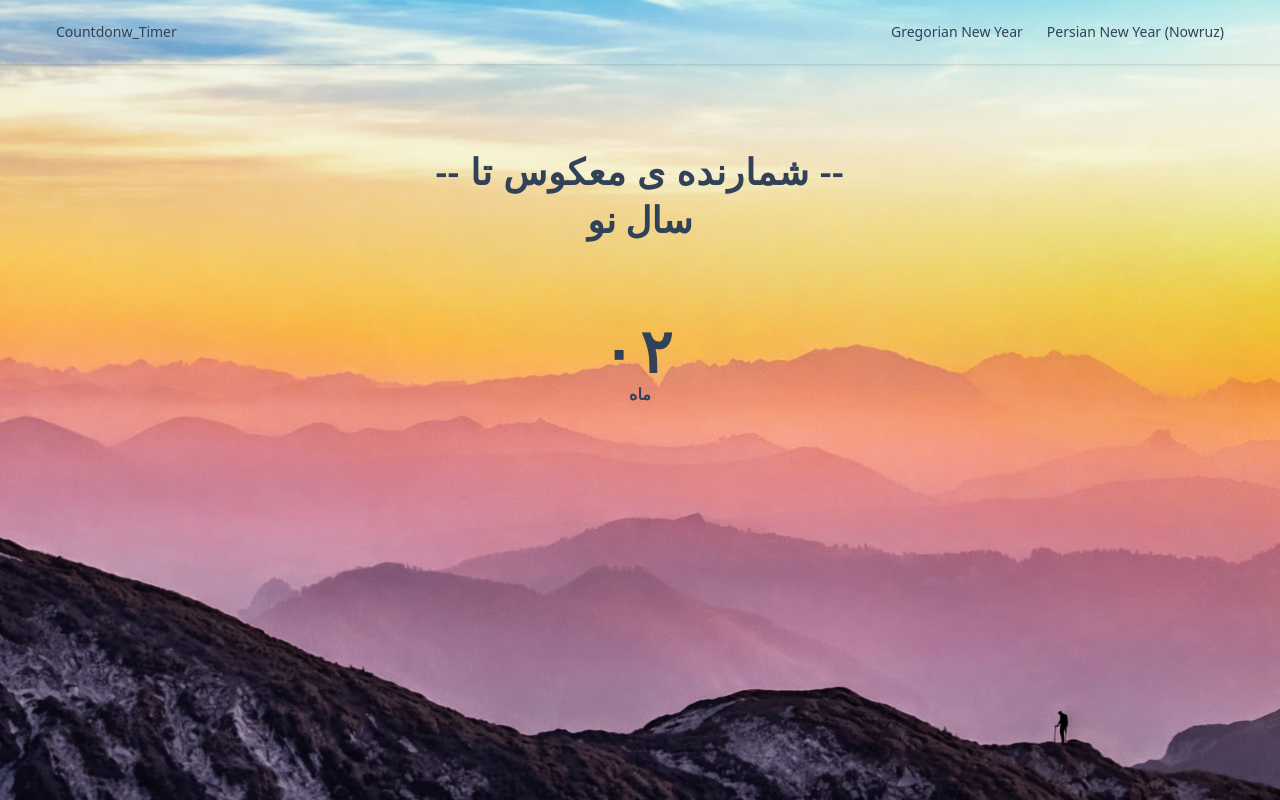
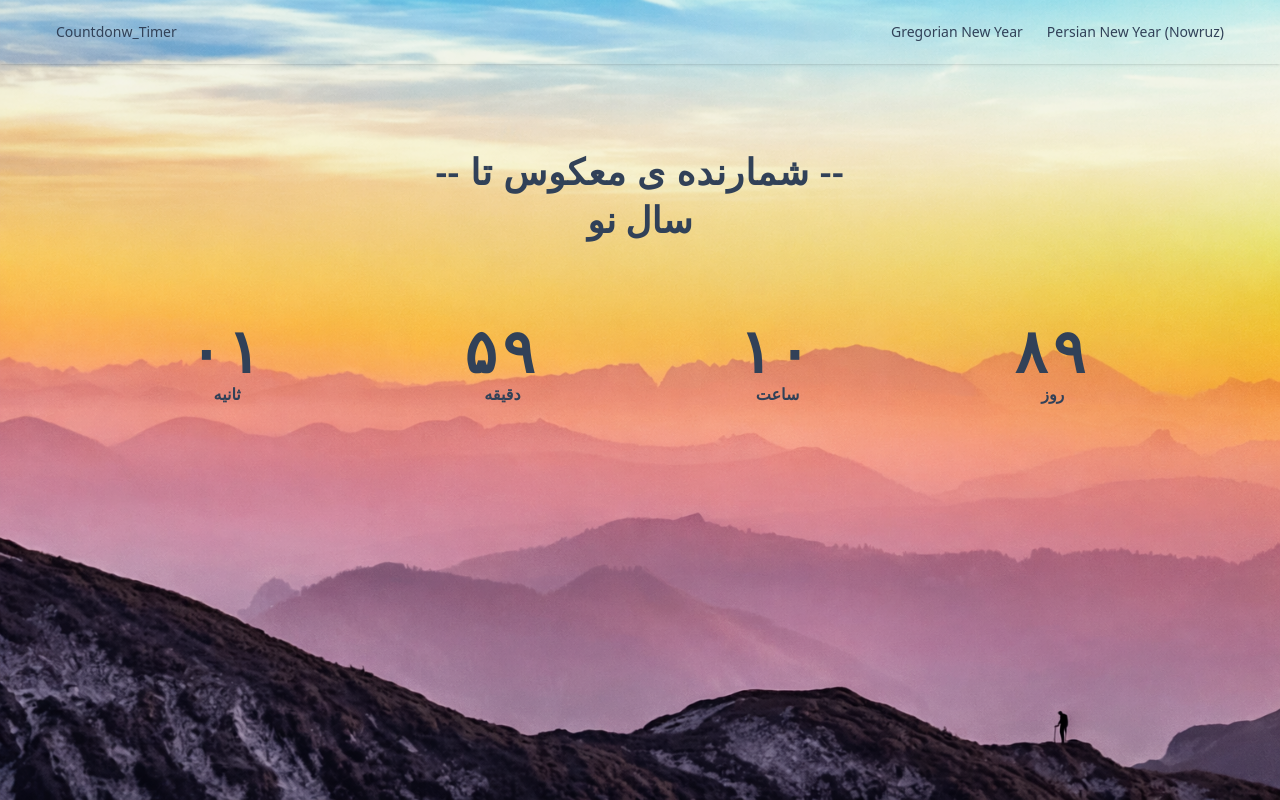
Before and after one commit to 01mehran/Countdown-timer, a React (Vite) app: page /Countdown-timer/Nowruz in a window 1280 px wide. Built offline with nearby package versions, Linux system fonts and the light colour scheme.

Commit message:
feat: implement Nowruz duration breakdown (days to seconds)

```diff
--- a/src/components/Nowruz/NowruzTimeUnit.tsx
+++ b/src/components/Nowruz/NowruzTimeUnit.tsx
@@ -1,15 +1,23 @@
 import Header from "../Nowruz/Header";
 import NavBar from "../NavBar";
 import TimeUnit from "../Nowruz/TimeUnit";
+import type { TTimeLeft } from "../../pages/Nowruz/Timer";
 
-export default function NowruzTimeUnit() {
+type TNowruzTimeUnit = {
+  timeLeft: TTimeLeft;
+};
+
+export default function NowruzTimeUnit({ timeLeft }: TNowruzTimeUnit) {
   return (
     <div className="w-full flex-col h-dvh overflow-hidden">
       <NavBar />
       <div className="py-22">
         <Header />
-        <div className="flex items-center justify-evenly w-full flex-wrap space-y-3 sm:space-y-0 py-20">
-          <TimeUnit />
+        <div className="flex items-center justify-evenly w-full flex-wrap space-y-3 sm:space-y-0 py-20 flex-row-reverse">
+          <TimeUnit timeUnitLeft={timeLeft.days} timeUnitName="روز" />
+          <TimeUnit timeUnitLeft={timeLeft.hours} timeUnitName="ساعت" />
+          <TimeUnit timeUnitLeft={timeLeft.minutes} timeUnitName="دقیقه" />
+          <TimeUnit timeUnitLeft={timeLeft.seconds} timeUnitName="ثانیه" />
         </div>
       </div>
     </div>
--- a/src/components/Nowruz/TimeUnit.tsx
+++ b/src/components/Nowruz/TimeUnit.tsx
@@ -1,10 +1,18 @@
-export default function TimeUnit() {
+type TTimeUnitProps = {
+  timeUnitLeft: number;
+  timeUnitName: string;
+};
+
+export default function TimeUnit({
+  timeUnitLeft,
+  timeUnitName,
+}: TTimeUnitProps) {
   return (
-    <article className="timeBox">
+    <article className="timeBox min-w-24 ">
       <time className="text-6xl font-bold tracking-widest">
-        ۰{Number(2).toLocaleString("fa-IR")}
+        {timeUnitLeft.toLocaleString("fa-IR").padStart(2, "۰")}
       </time>
-      <span className="text-5 font-bold ">ماه</span>
+      <span className="text-5 font-bold ">{timeUnitName}</span>
     </article>
   );
 }
--- a/src/pages/GregorianNewYear/Timer.tsx
+++ b/src/pages/GregorianNewYear/Timer.tsx
@@ -60,7 +60,7 @@ export default function Timer() {
         tempDate.setMonth(tempDate.getMonth() - 1);
       }
 
-      // Milliseconds remaining until next New Yearک
+      // Milliseconds remaining until next New Year;
       const diff = newYearDate.getTime() - tempDate.getTime();
 
       const seconds = Math.floor(diff / 1000) % 60;
@@ -78,7 +78,7 @@ export default function Timer() {
   return (
     <div className="min-h-dvh bg-[url('./assets/background.png')] md:bg-bottom bg-cover bg-right bg-no-repeat text-slate-700 w-full gap-16  space-y-0.5">
       {isNewYearTime ? (
-        <NewYearTimeMsg isNewYearTime={isNewYearTime}/>
+        <NewYearTimeMsg isNewYearTime={isNewYearTime} />
       ) : (
         <NewYearTimeUnits timeLeft={timeLeft} />
       )}
--- a/src/pages/Nowruz/Timer.tsx
+++ b/src/pages/Nowruz/Timer.tsx
@@ -1,11 +1,27 @@
 // Hooks;
-import { useEffect } from "react";
+import { useEffect, useState } from "react";
 
 // Components;
 import NowruzTimeUnit from "../../components/Nowruz/NowruzTimeUnit";
 
+// Types;
+export type TTimeLeft = {
+  days: number;
+  hours: number;
+  minutes: number;
+  seconds: number;
+};
+
 export default function NowruzTimer() {
+  const [timeLeft, setTimeLeft] = useState<TTimeLeft>({
+    days: 0,
+    hours: 0,
+    minutes: 0,
+    seconds: 0,
+  });
+
   useEffect(() => {
+    const interval = setInterval(() => {
       // Current time;
       const now = new Date();
 
@@ -20,17 +36,23 @@ export default function NowruzTimer() {
         nextNowruz = new Date(currentYear + 1, 2, 20, 0, 0, 0);
       }
 
-    // Milliseconds remaining until next Nowruz;
+      // Milliseconds remaining until next New Year
       const diff = nextNowruz.getTime() - now.getTime();
 
-    console.log("Now:", now);
-    console.log("Next Nowruz:", nextNowruz);
-    console.log("Diff (ms):", diff);
+      const seconds = Math.floor(diff / 1000) % 60;
+      const minutes = Math.floor(diff / (1000 * 60)) % 60;
+      const hours = Math.floor(diff / (1000 * 60 * 60)) % 24;
+      const days = Math.floor(diff / (1000 * 60 * 60 * 24));
+
+      setTimeLeft({ days, hours, minutes, seconds });
+    }, 1000);
+
+    return () => clearInterval(interval);
   }, []);
 
   return (
     <div className="min-h-dvh bg-[url('./assets/background.png')] md:bg-bottom bg-cover bg-right bg-no-repeat text-slate-700 w-full flex items-center  gap-16 flex-col space-y-0.5">
-      <NowruzTimeUnit />
+      <NowruzTimeUnit timeLeft={timeLeft} />
     </div>
   );
 }
```
Lines whose indentation alone changed are shown as unchanged.
